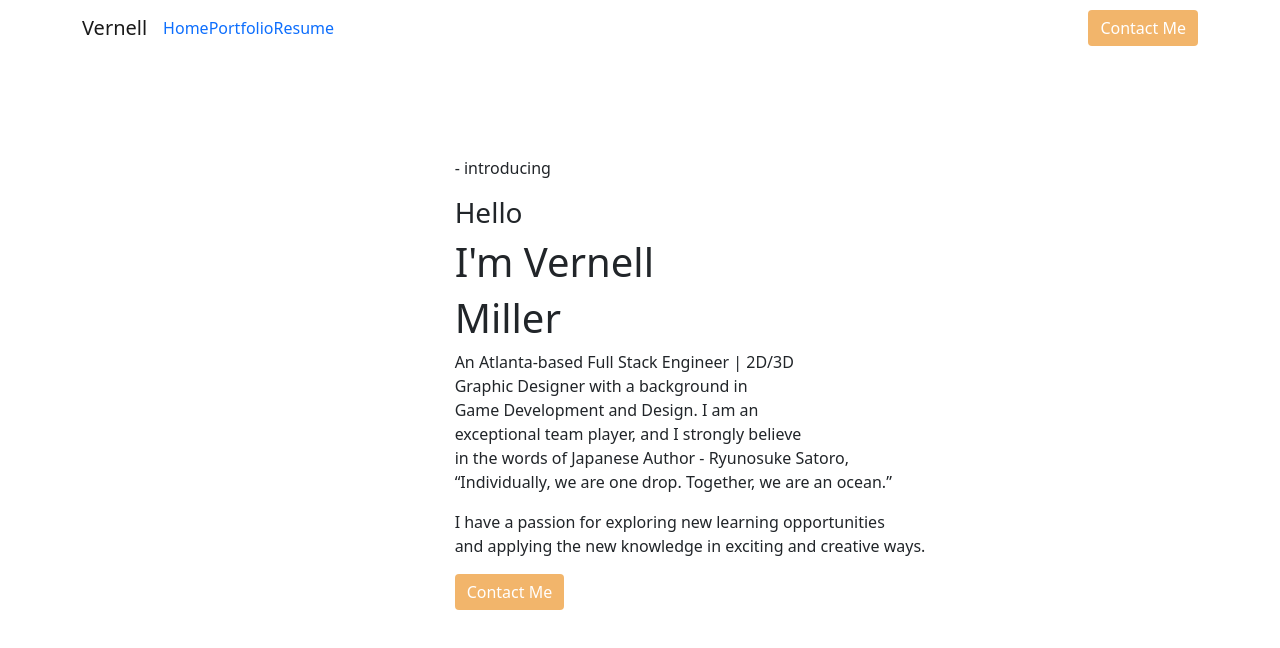
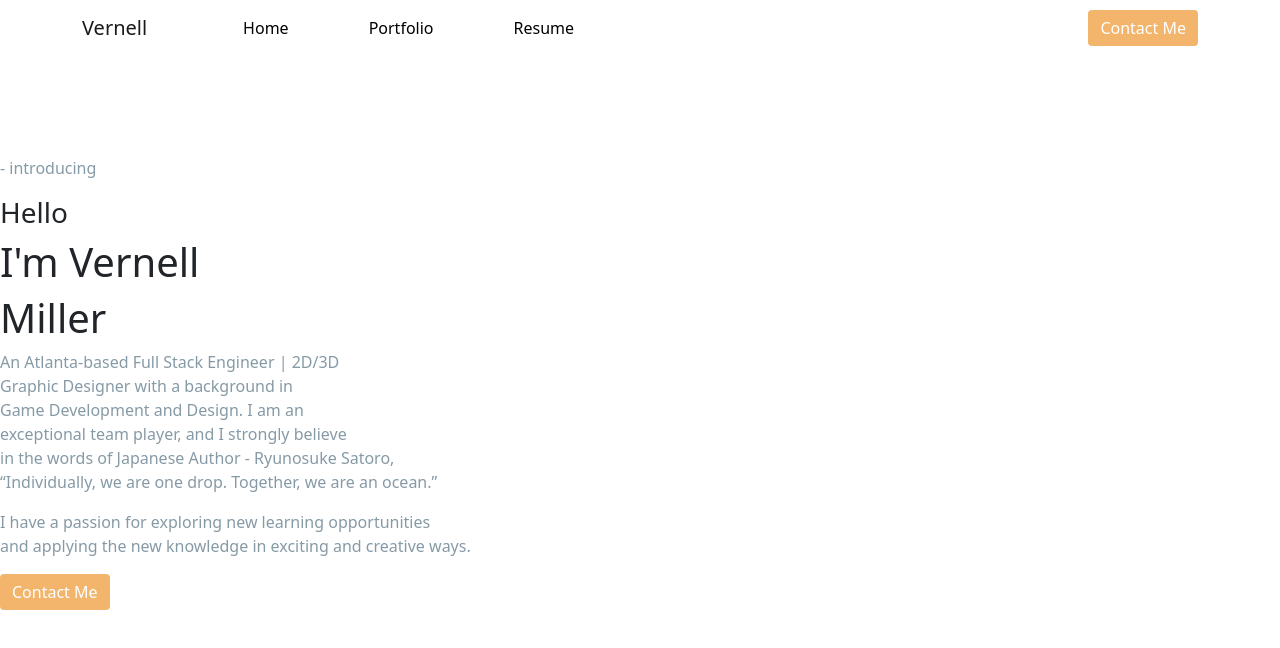
Before and after one commit to VernellMiller/react-portfolio, a React (Create React App) app: page / in a window 1280 px wide. Shown: the top 648 px of the page. Built offline with nearby package versions, Linux system fonts and the light colour scheme.

Commit message:
wip: corrects styling

```diff
--- a/src/index.css
+++ b/src/index.css
@@ -12,16 +12,29 @@ code {
     monospace;
 }
 
+#logo {
+  margin-left: 87px;
+}
+
+#link {
+  margin-left: 5rem;
+  color: black;
+}
+
 #intro {
-  margin: 100px 0 10px 100px;
-  display: inline-block;
+  margin-top: 100px;
+  /* display: inline-block; */
 }
 
 #mainIMG {
-  margin-top: -400px;
+  margin-top: -500px;
 }
 
 #contact {
   background-color: #F2B56B;
   border: none;
 }
+
+p {
+  color: #869AA6;
+}
```
